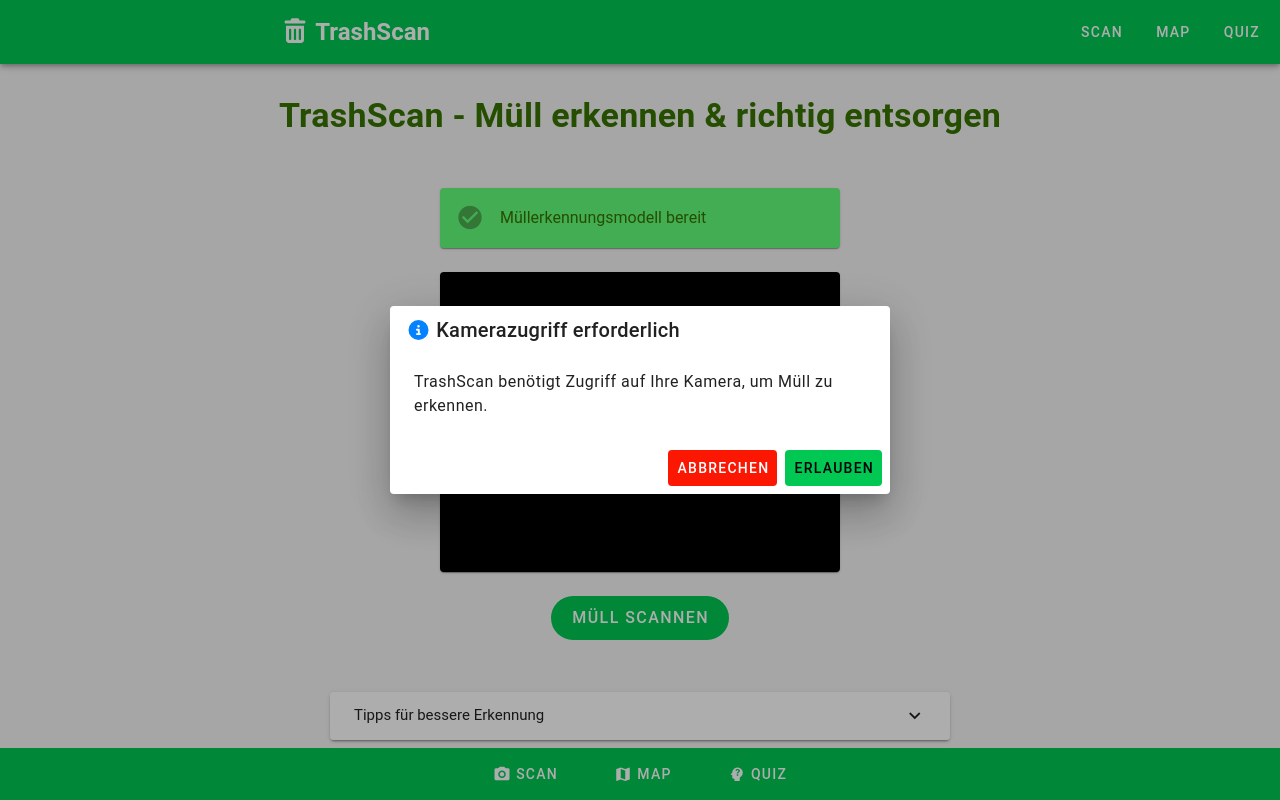
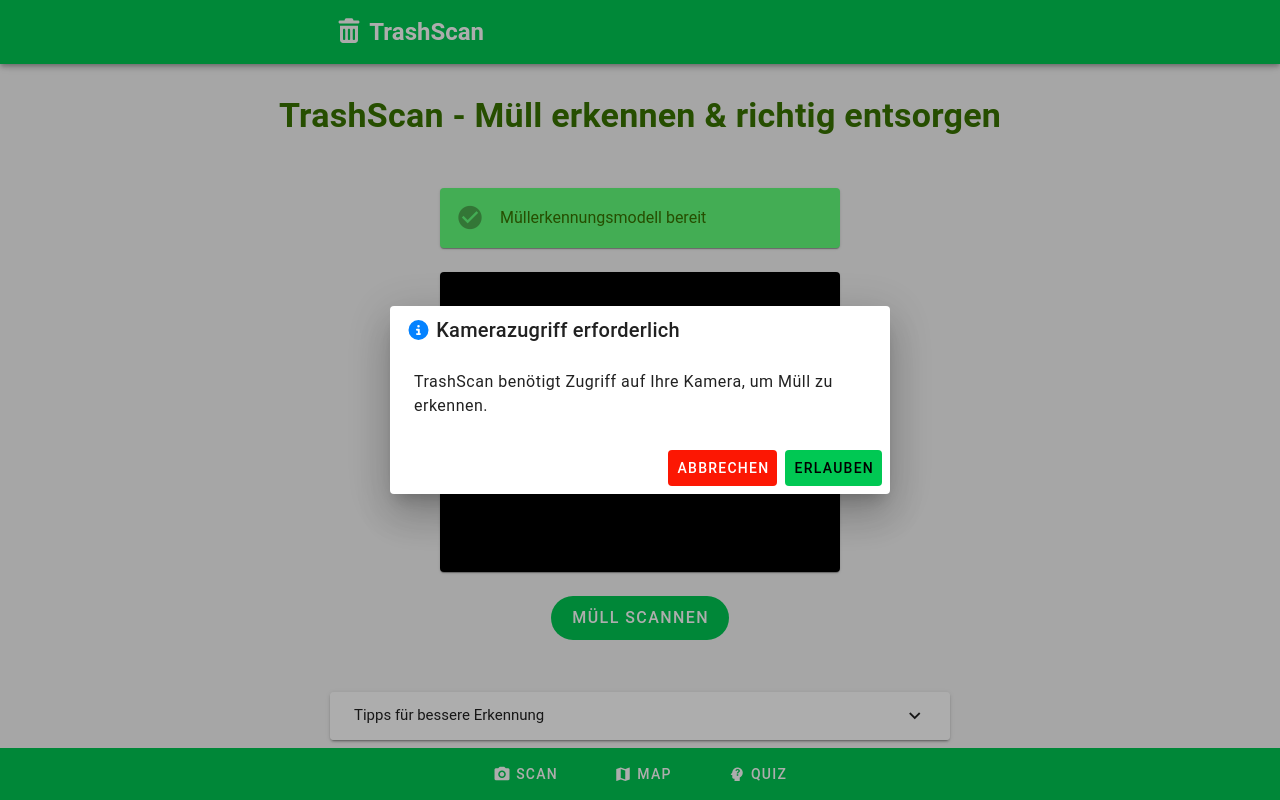
Before and after one commit to HendrikD2005/TrashScan, a Vue app: page /scan in a window 1280 px wide. Built offline with nearby package versions, Linux system fonts and the light colour scheme; a small style sheet from the web is missing.

Commit message:
Navbar Changes - removed upper navigation buttons

```diff
--- a/src/components/navigation/Navbar.vue
+++ b/src/components/navigation/Navbar.vue
@@ -12,11 +12,6 @@
       </v-row>
     </v-container>
 
-    <template #append>
-      <SimpleButton text="Scan" @click="$emit('navigate', 'scan')" />
-      <SimpleButton text="Map" @click="$emit('navigate', 'map')" />
-      <SimpleButton text="Quiz" @click="$emit('navigate', 'quiz')" />
-    </template>
   </v-app-bar>
 </template>
 
```
